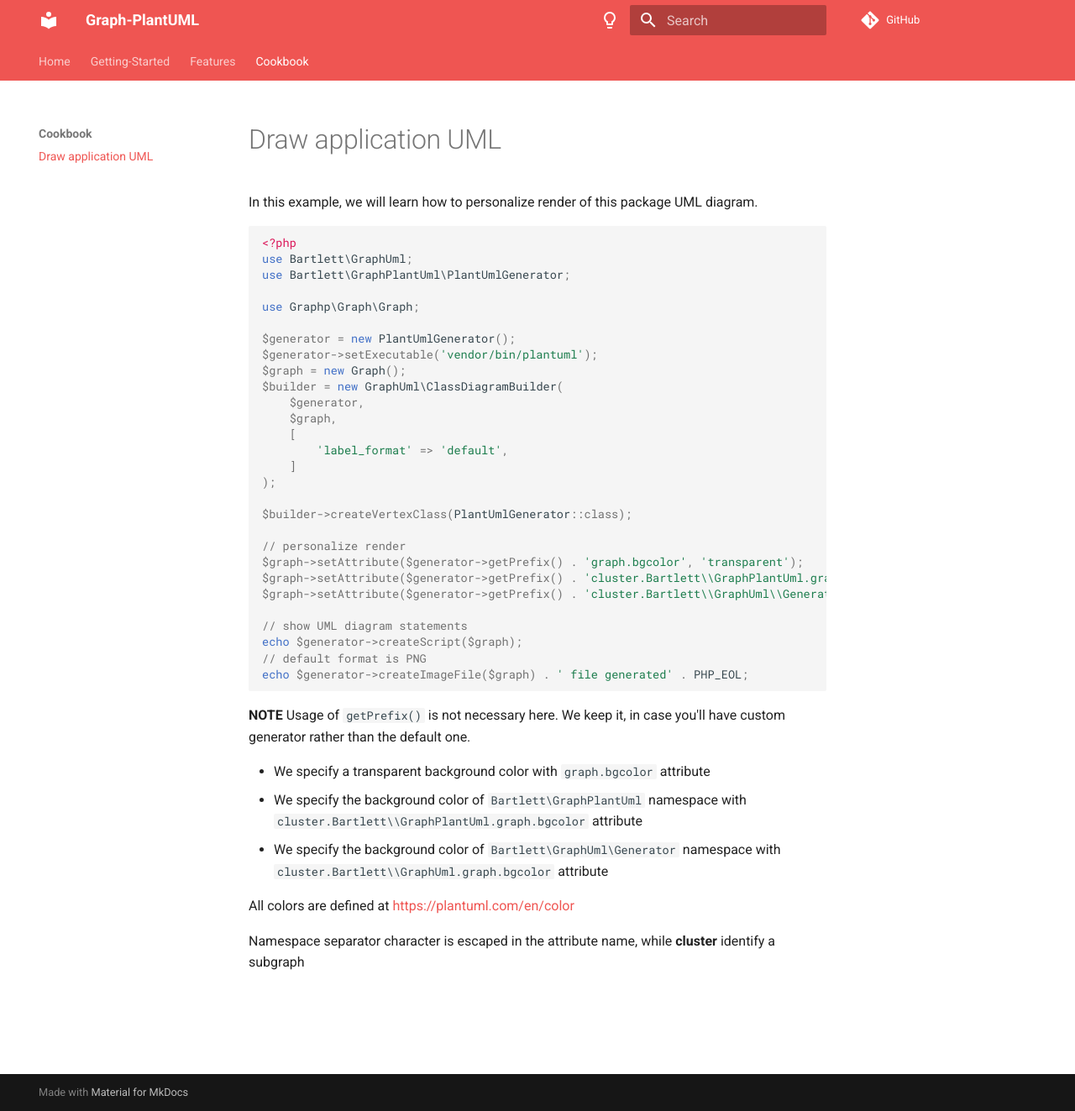
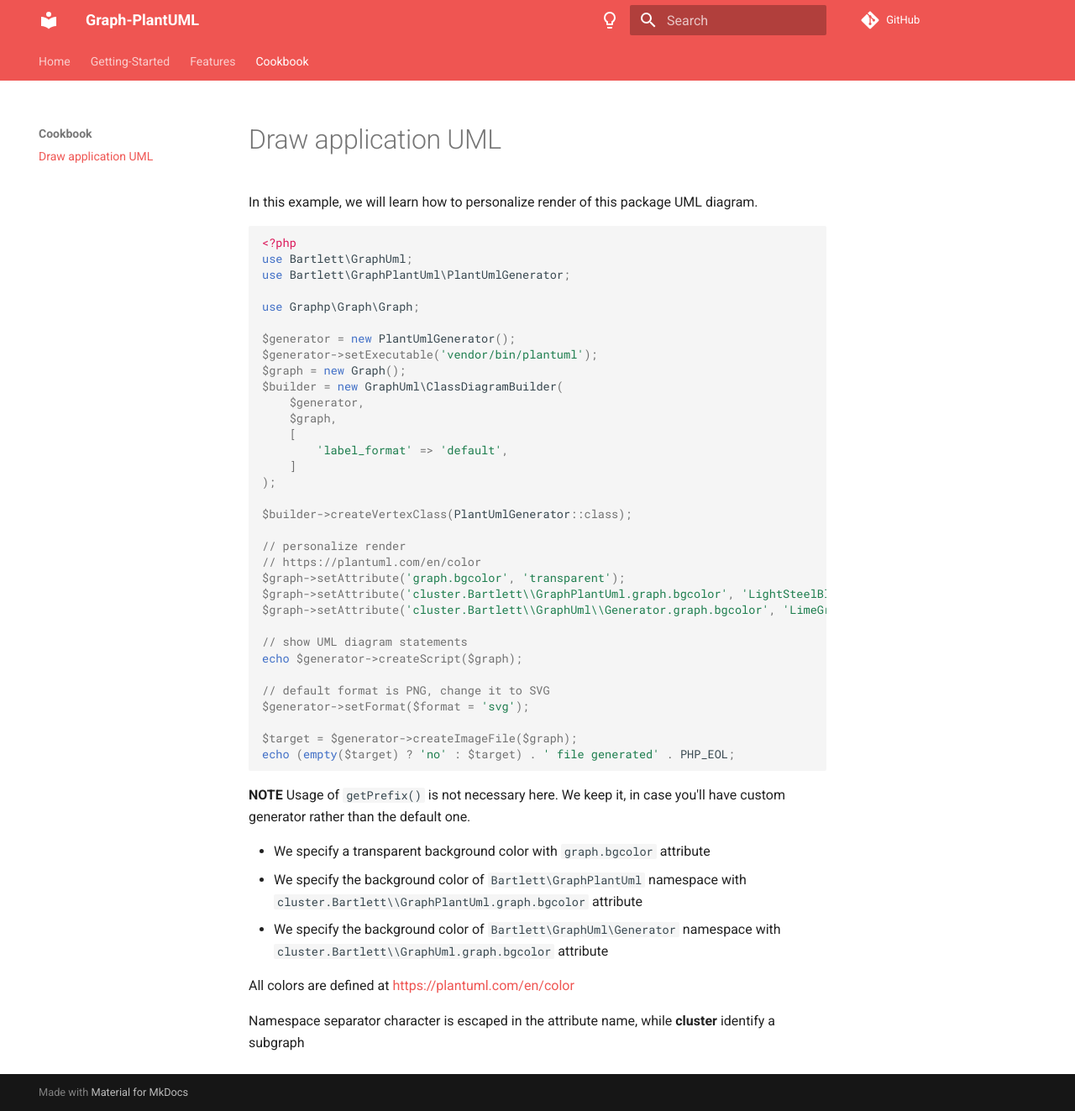
Before and after one commit to llaville/graph-plantuml-generator, an MkDocs documentation site: the page built from docs/02_Cookbook/Draw_App_Logo.md, in a window 1280 px wide and 1323 px high. Shown: the whole window at 84% size. Built offline with MkDocs 1.6.1 and Material for MkDocs 9.7.7, drawn with Linux system fonts in a browser that asks for light colours; comment, search, counter and statistics services are not loaded.

Commit message:
update documentation

````diff
--- a/docs/02_Cookbook/Draw_App_Logo.md
+++ b/docs/02_Cookbook/Draw_App_Logo.md
@@ -24,14 +24,19 @@ $builder = new GraphUml\ClassDiagramBuilder(
 $builder->createVertexClass(PlantUmlGenerator::class);
 
 // personalize render
-$graph->setAttribute($generator->getPrefix() . 'graph.bgcolor', 'transparent');
-$graph->setAttribute($generator->getPrefix() . 'cluster.Bartlett\\GraphPlantUml.graph.bgcolor', 'LightSteelBlue');
-$graph->setAttribute($generator->getPrefix() . 'cluster.Bartlett\\GraphUml\\Generator.graph.bgcolor', 'limegreen');
+// https://plantuml.com/en/color
+$graph->setAttribute('graph.bgcolor', 'transparent');
+$graph->setAttribute('cluster.Bartlett\\GraphPlantUml.graph.bgcolor', 'LightSteelBlue');
+$graph->setAttribute('cluster.Bartlett\\GraphUml\\Generator.graph.bgcolor', 'LimeGreen');
 
 // show UML diagram statements
 echo $generator->createScript($graph);
-// default format is PNG
-echo $generator->createImageFile($graph) . ' file generated' . PHP_EOL;
+
+// default format is PNG, change it to SVG
+$generator->setFormat($format = 'svg');
+
+$target = $generator->createImageFile($graph);
+echo (empty($target) ? 'no' : $target) . ' file generated' . PHP_EOL;
 ```
 
 **NOTE** Usage of `getPrefix()` is not necessary here. We keep it, in case you'll have custom generator rather than the default one.
````
Also changed, not shown: docs/getting-started.md (+2 -1 lines), docs/index.md (+1 -1 lines).
